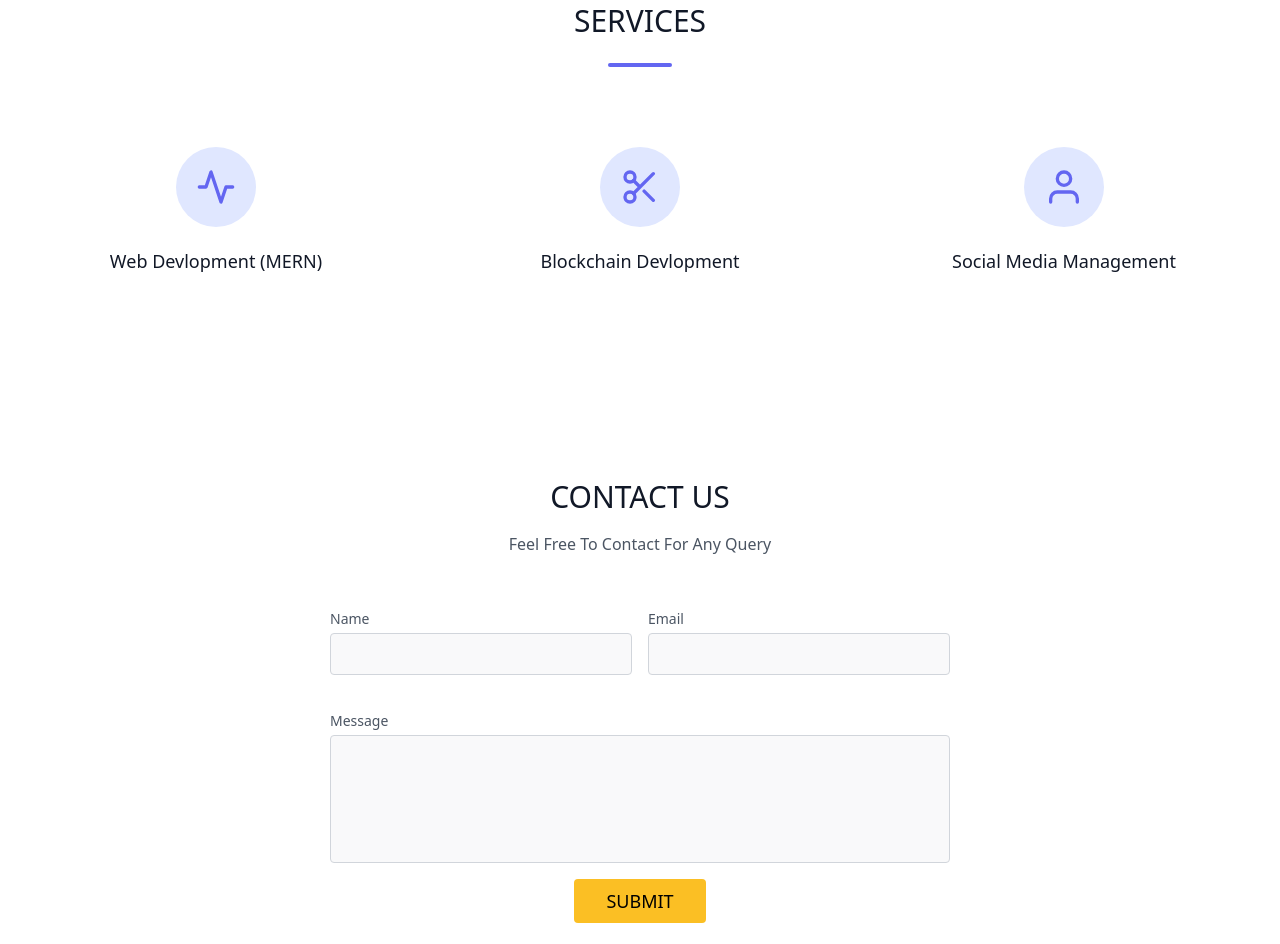
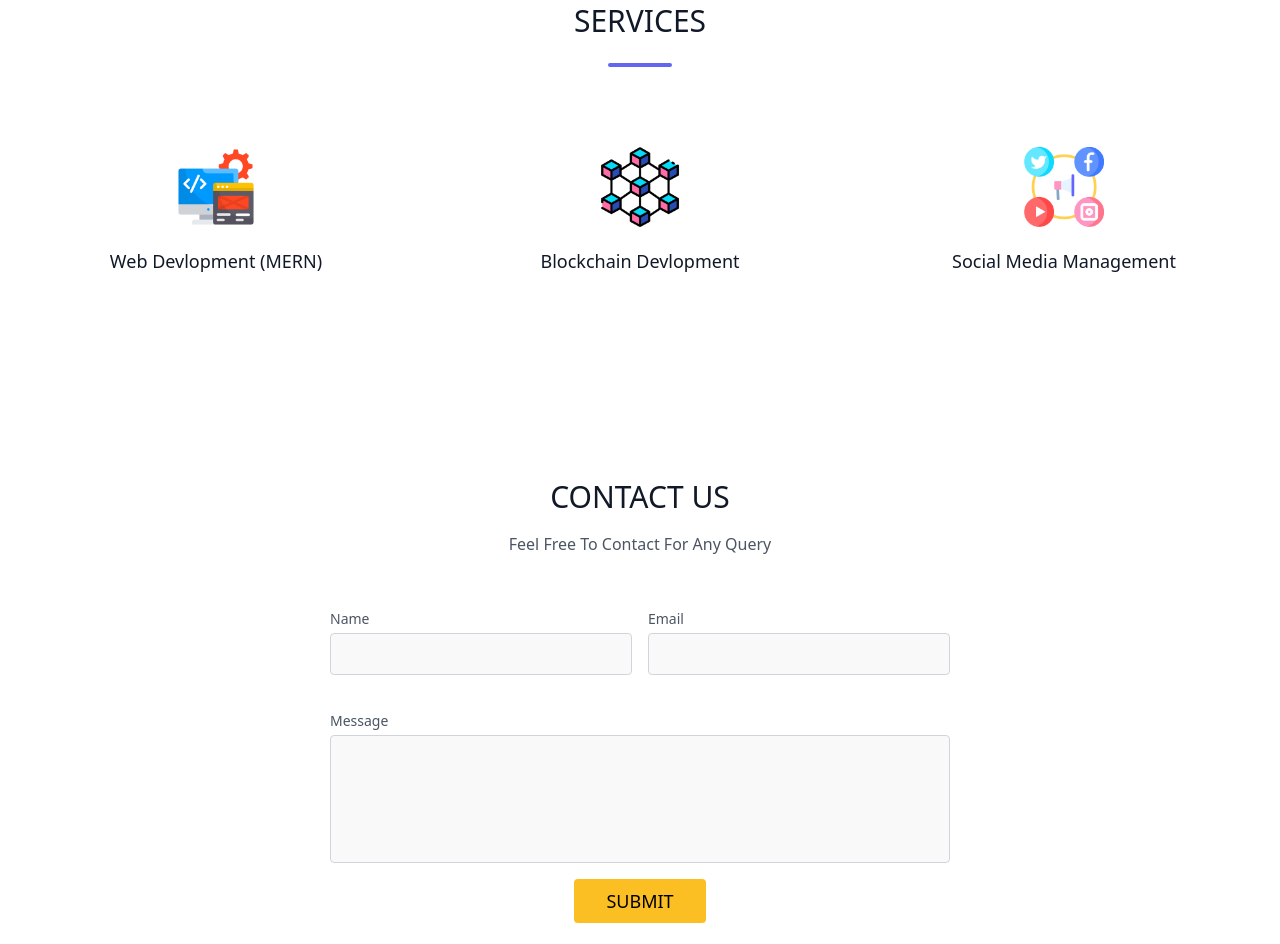
Before and after one commit to abhisheksingh5680/abhisheksingh5680.github.io, a plain HTML site: page portfolio/index.html in a window 1280 px wide. Shown: the part 3611-4555 px from the top of the page. Drawn offline with nearby package versions, Linux system fonts and the light colour scheme.

Commit message:
Add files via upload

```diff
--- a/portfolio/index.html
+++ b/portfolio/index.html
@@ -274,26 +274,18 @@
             <div class="flex flex-wrap sm:-m-4 -mx-4 -mb-10 -mt-4 md:space-y-0 space-y-6">
                 <div class="p-4 md:w-1/3 flex flex-col text-center items-center">
                     <div
-                        class="w-20 h-20 inline-flex items-center justify-center rounded-full bg-indigo-100 text-indigo-500 mb-5 flex-shrink-0">
-                        <svg fill="none" stroke="currentColor" stroke-linecap="round" stroke-linejoin="round"
-                            stroke-width="2" class="w-10 h-10" viewBox="0 0 24 24">
-                            <path d="M22 12h-4l-3 9L9 3l-3 9H2"></path>
-                        </svg>
+                        class="w-20 h-20 inline-flex items-center justify-center rounded-full bg-white text-indigo-500 mb-5 flex-shrink-0">
+                        <img src="app-development.png">
                     </div>
-                    <div class="flex-grow">
+                    <div class=" flex-grow">
                         <h2 class="text-gray-900 text-lg title-font font-medium mb-3">Web Devlopment (MERN)</h2>
 
                     </div>
                 </div>
                 <div class="p-4 md:w-1/3 flex flex-col text-center items-center">
                     <div
-                        class="w-20 h-20 inline-flex items-center justify-center rounded-full bg-indigo-100 text-indigo-500 mb-5 flex-shrink-0">
-                        <svg fill="none" stroke="currentColor" stroke-linecap="round" stroke-linejoin="round"
-                            stroke-width="2" class="w-10 h-10" viewBox="0 0 24 24">
-                            <circle cx="6" cy="6" r="3"></circle>
-                            <circle cx="6" cy="18" r="3"></circle>
-                            <path d="M20 4L8.12 15.88M14.47 14.48L20 20M8.12 8.12L12 12"></path>
-                        </svg>
+                        class="w-20 h-20 inline-flex items-center justify-center rounded-full bg-white text-indigo-500 mb-5 flex-shrink-0">
+                        <img src="blockchain.png">
                     </div>
                     <div class="flex-grow">
                         <h2 class="text-gray-900 text-lg title-font font-medium mb-3">Blockchain Devlopment</h2>
@@ -302,14 +294,10 @@
                 </div>
                 <div class="p-4 md:w-1/3 flex flex-col text-center items-center">
                     <div
-                        class="w-20 h-20 inline-flex items-center justify-center rounded-full bg-indigo-100 text-indigo-500 mb-5 flex-shrink-0">
-                        <svg fill="none" stroke="currentColor" stroke-linecap="round" stroke-linejoin="round"
-                            stroke-width="2" class="w-10 h-10" viewBox="0 0 24 24">
-                            <path d="M20 21v-2a4 4 0 00-4-4H8a4 4 0 00-4 4v2"></path>
-                            <circle cx="12" cy="7" r="4"></circle>
-                        </svg>
+                        class="w-20 h-20 inline-flex items-center justify-center rounded-full bg-white text-indigo-500 mb-5 flex-shrink-0">
+                        <img src="social-media.png">
                     </div>
-                    <div class="flex-grow">
+                    <div class=" flex-grow">
                         <h2 class="text-gray-900 text-lg title-font font-medium mb-3">Social Media Management</h2>
 
                     </div>
```
Also changed, not shown: portfolio/app-development.png (added), portfolio/blockchain.png (added), portfolio/social-media.png (added).
